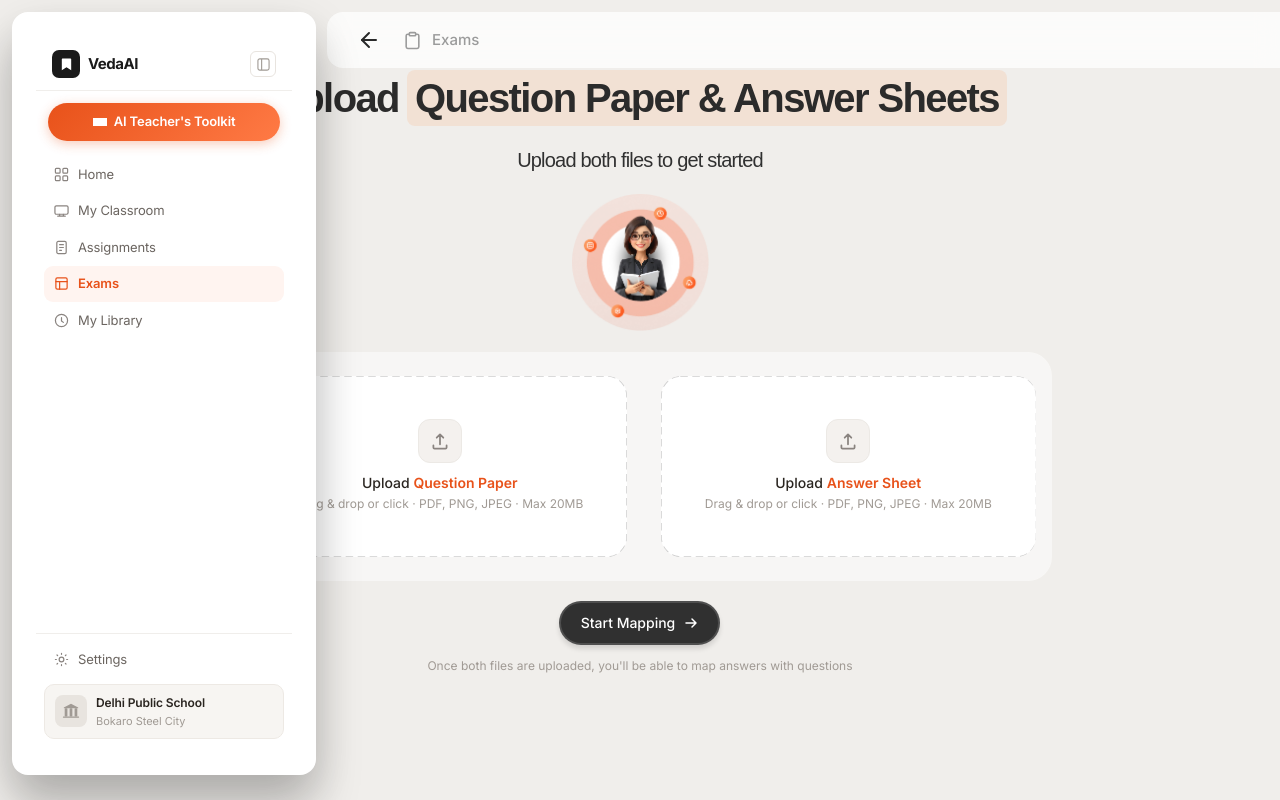
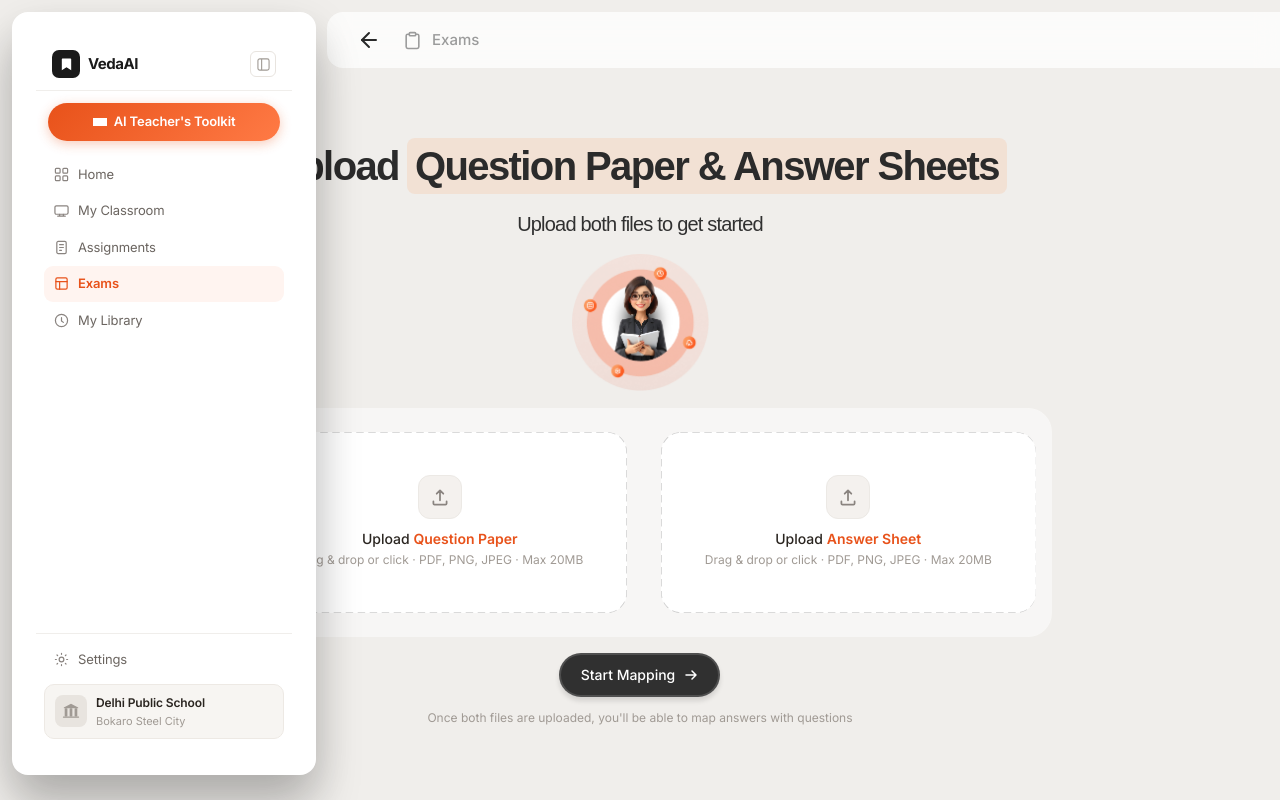
Before and after one commit to anshumancodes/veda-ai-test, a Next.js app in the folder apps/web/: page / in a window 1280 px wide. Shown: the top 800 px of the page. Built offline with nearby package versions, Linux system fonts and the light colour scheme.

Commit message:
fix(upload): adjust layout and image sizes

```diff
--- a/apps/web/src/components/upload/assessment-upload.tsx
+++ b/apps/web/src/components/upload/assessment-upload.tsx
@@ -160,8 +160,8 @@ export function AssessmentUpload() {
               <Image
                 src="/orange_star.png"
                 alt="Processing"
-                width={44}
-                height={44}
+                width={128}
+                height={134}
                 style={{ objectFit: "contain" }}
               />
             </div>
@@ -231,10 +231,10 @@ export function AssessmentUpload() {
 
   //Upload / idle phase
   return (
-    <main className="min-h-screen bg-background">
+    <main className="bg-background" style={{ height: "100vh", maxHeight: 800, overflow: "hidden" }}>
       <TopNav />
 
-      <section className="upload-section mx-auto flex flex-col items-center justify-center px-6 py-12" style={{ minHeight: "calc(100vh - 56px)" }}>
+      <section className="upload-section mx-auto flex flex-col items-center justify-center px-6 py-12" style={{ height: "calc(100vh - 56px)", maxHeight: "744px", minHeight: 0, overflowY: "auto" }}>
         <div
           className="upload-container"
           style={{
@@ -243,7 +243,7 @@ export function AssessmentUpload() {
             flexDirection: "column",
             alignItems: "center",
             justifyContent: "flex-start",
-            gap: 20,
+            gap: 16,
           }}
         >
           <div style={{ textAlign: "center" }}>
@@ -256,6 +256,7 @@ export function AssessmentUpload() {
                 justifyContent: "center",
                 gap: 8,
                 marginBottom: 0,
+                marginTop:120
               }}
             >
               <span
@@ -330,7 +331,7 @@ export function AssessmentUpload() {
               display: "flex",
               flexDirection: "column",
               alignItems: "center",
-              gap: 20,
+              gap: 16,
             }}
           >
             {/* Mascot */}
```
